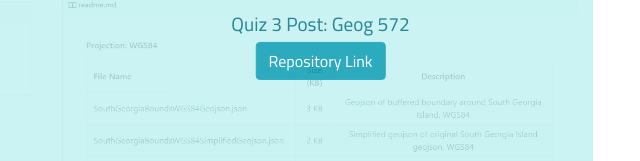
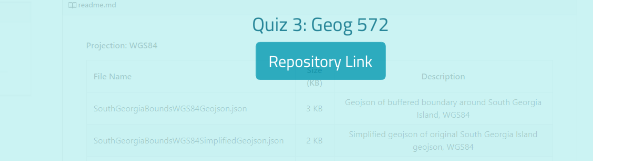
Before and after one commit to BranBlack3125/Quiz5, a plain HTML site: page index.html in a window 1280 px wide. Shown: the part 639-800 px from the top of the page, 592-1232 px from the left. Drawn offline with nearby package versions, Linux system fonts and the light colour scheme.

Commit message:
Update index.html

```diff
--- a/index.html
+++ b/index.html
@@ -98,7 +98,7 @@
             <img src="img/Geog573Quizz3.PNG" class="image" width="300" height="300">
             <div class="overlay">
                 <div class="text"><h3><a href="/">Repository Name: Geog 572 Quiz 3</a></h3>
-                    <small>Quiz 3 Post: Geog 572</small>
+                    <small>Quiz 3: Geog 572</small>
                     <input type="button" class="btn btn-info" value="Repository Link" onclick="location.href = 'https://github.com/BranBlack3125/Geog572Quiz3';">
                 </div>
             </div>
```
